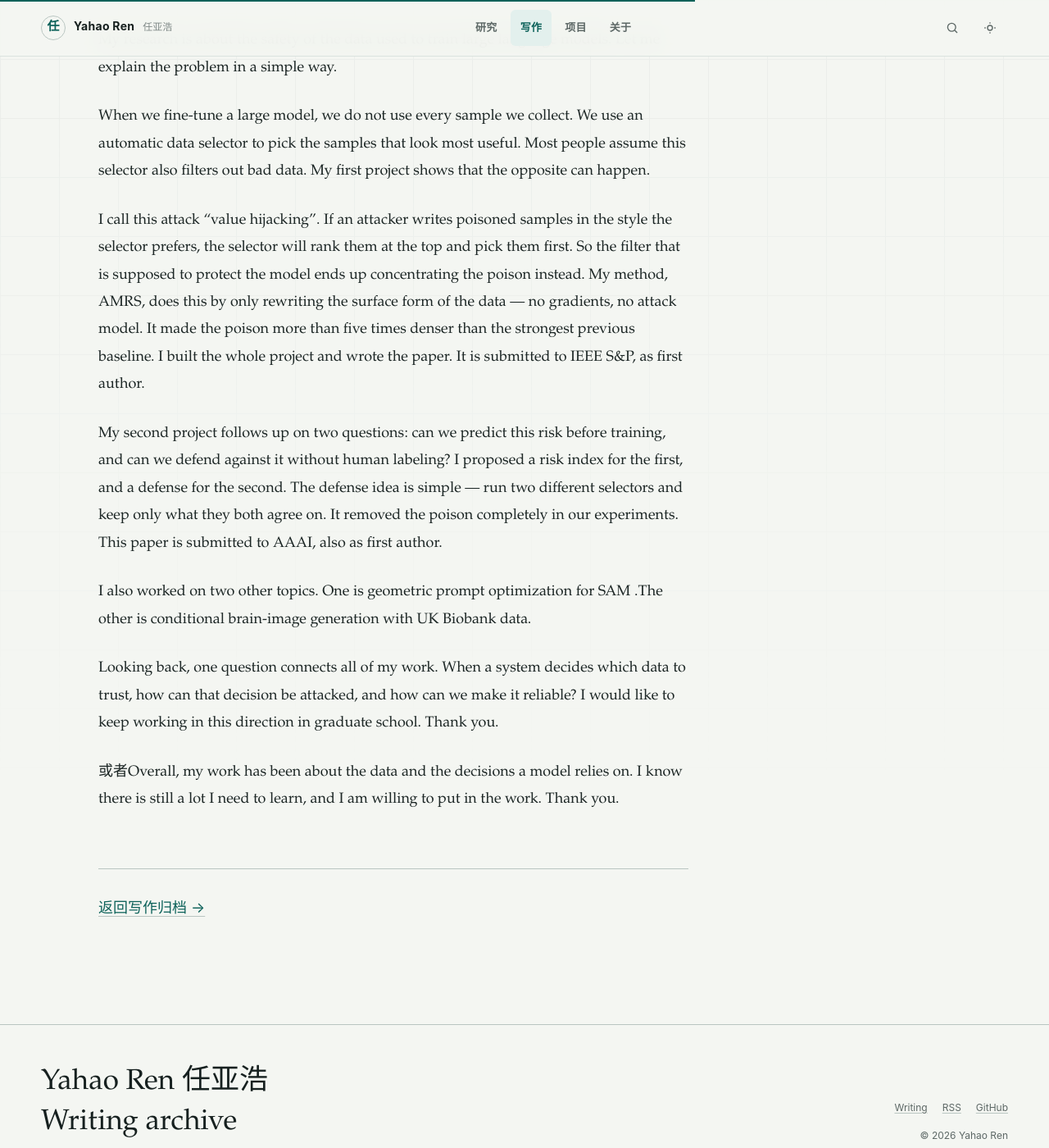
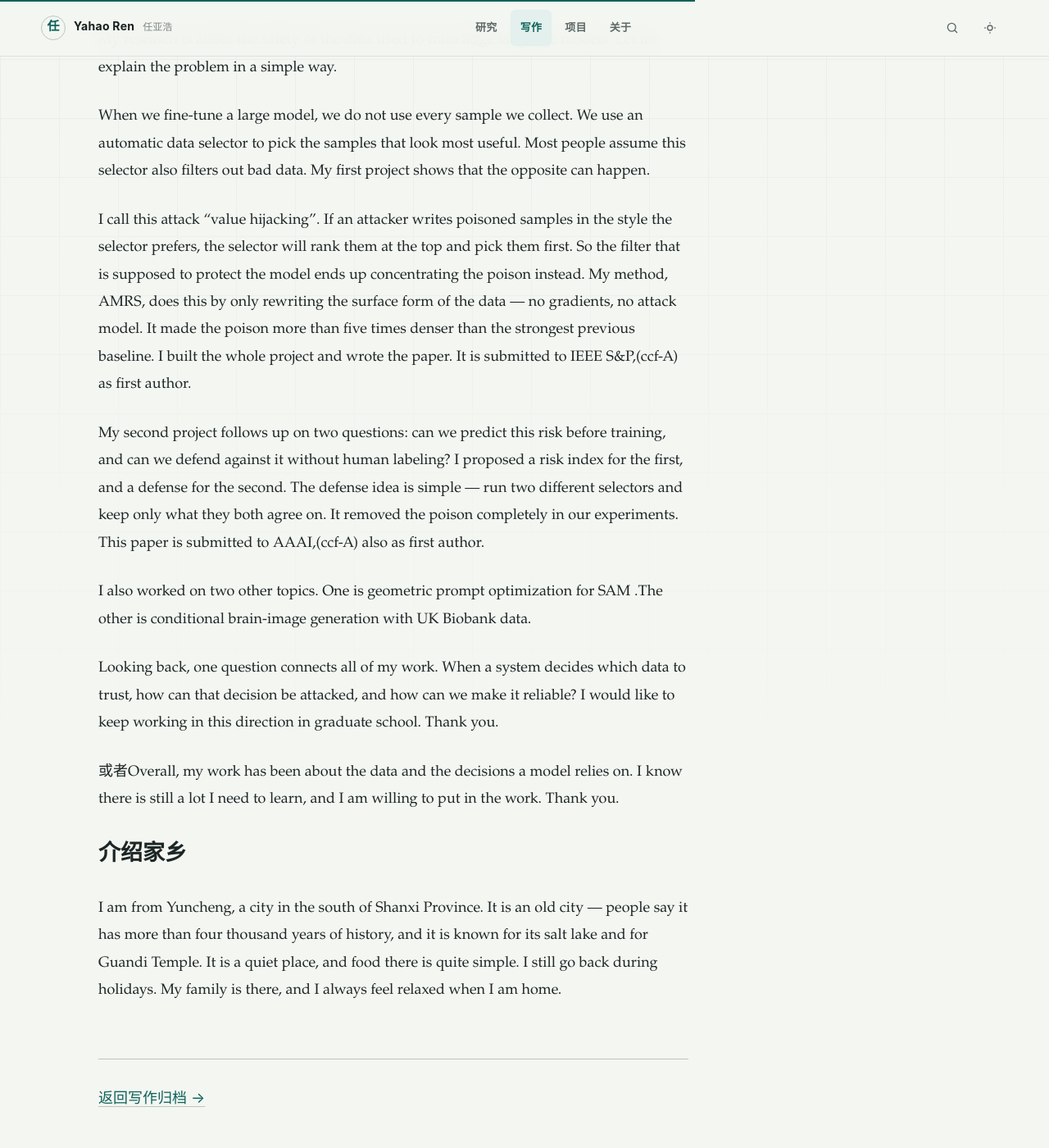
Before and after one commit to YahaoRen/yahaoren.github.io, a Jekyll site: the page built from _notes/英文面.md, in a window 1280 px wide and 1400 px high, scrolled down 536 px. Shown: the whole window at 82% size. Built offline with Jekyll 4.4.1, drawn with Linux system fonts in a browser that asks for light colours.

Commit message:
vault backup: 2026-08-06 10:56:12

```diff
--- a/_notes/英文面.md
+++ b/_notes/英文面.md
@@ -8,6 +8,7 @@ tags: []
 reading_time: ""
 published: true
 ---
+
 # 自我介绍
 
 Good morning, professors. My name is Yahao Ren. I study Software Engineering at Taiyuan University of Technology. I rank ninth among 1,538 students in my program.
@@ -16,12 +17,15 @@ My research is about the safety of the data used to train large language models.
 
 When we fine-tune a large model, we do not use every sample we collect. We use an automatic data selector to pick the samples that look most useful. Most people assume this selector also filters out bad data. My first project shows that the opposite can happen.
 
-I call this attack "value hijacking". If an attacker writes poisoned samples in the style the selector prefers, the selector will rank them at the top and pick them first. So the filter that is supposed to protect the model ends up concentrating the poison instead. My method, AMRS, does this by only rewriting the surface form of the data — no gradients, no attack model. It made the poison more than five times denser than the strongest previous baseline. I built the whole project and wrote the paper. It is submitted to IEEE S&P, as first author.
+I call this attack "value hijacking". If an attacker writes poisoned samples in the style the selector prefers, the selector will rank them at the top and pick them first. So the filter that is supposed to protect the model ends up concentrating the poison instead. My method, AMRS, does this by only rewriting the surface form of the data — no gradients, no attack model. It made the poison more than five times denser than the strongest previous baseline. I built the whole project and wrote the paper. It is submitted to IEEE S&P,(ccf-A) as first author.
 
-My second project follows up on two questions: can we predict this risk before training, and can we defend against it without human labeling? I proposed a risk index for the first, and a defense for the second. The defense idea is simple — run two different selectors and keep only what they both agree on. It removed the poison completely in our experiments. This paper is submitted to AAAI, also as first author.
+My second project follows up on two questions: can we predict this risk before training, and can we defend against it without human labeling? I proposed a risk index for the first, and a defense for the second. The defense idea is simple — run two different selectors and keep only what they both agree on. It removed the poison completely in our experiments. This paper is submitted to AAAI,(ccf-A) also as first author.
 
 I also worked on two other topics. One is geometric prompt optimization for SAM .The other is conditional brain-image generation with UK Biobank data.
 
 Looking back, one question connects all of my work. When a system decides which data to trust, how can that decision be attacked, and how can we make it reliable? I would like to keep working in this direction in graduate school. Thank you.
 
 或者Overall, my work has been about the data and the decisions a model relies on. I know there is still a lot I need to learn, and I am willing to put in the work. Thank you.
+
+# 介绍家乡
+I am from Yuncheng, a city in the south of Shanxi Province. It is an old city — people say it has more than four thousand years of history, and it is known for its salt lake and for Guandi Temple. It is a quiet place, and food there is quite simple. I still go back during holidays. My family is there, and I always feel relaxed when I am home.
```
